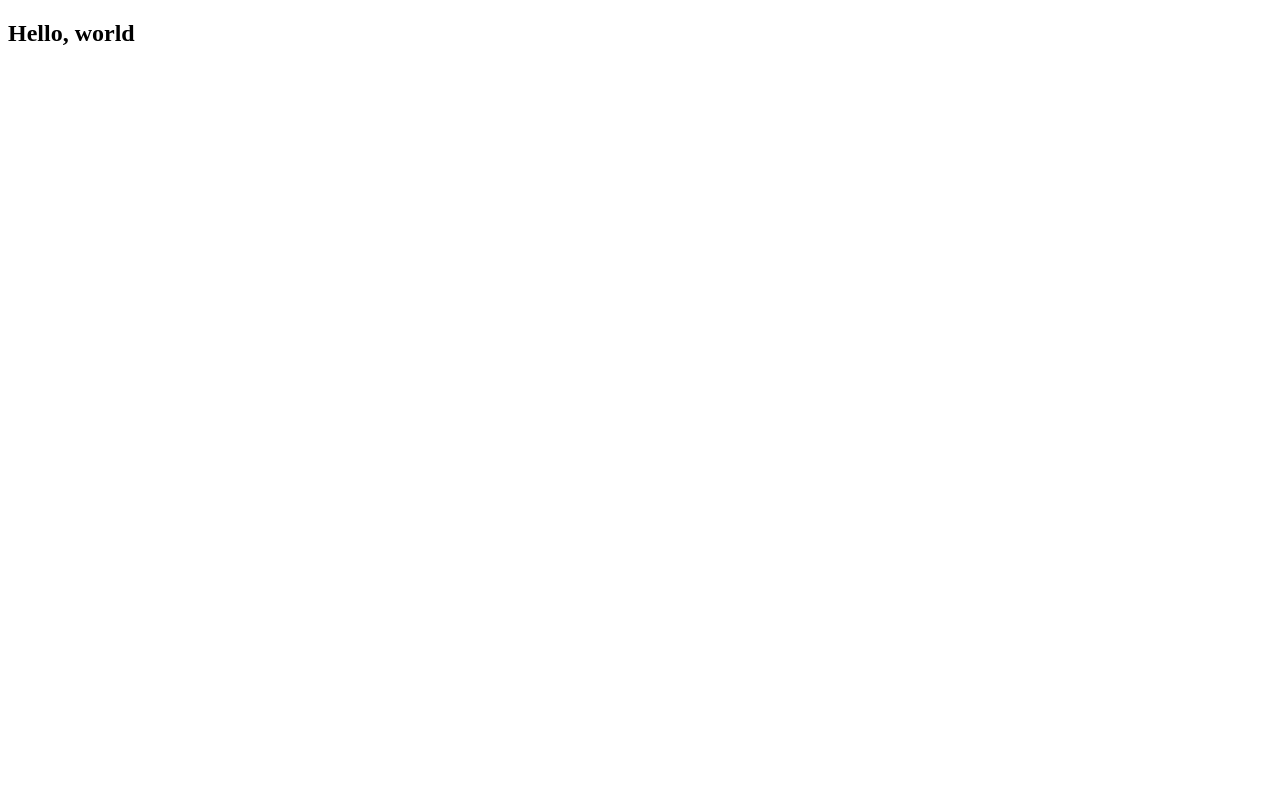
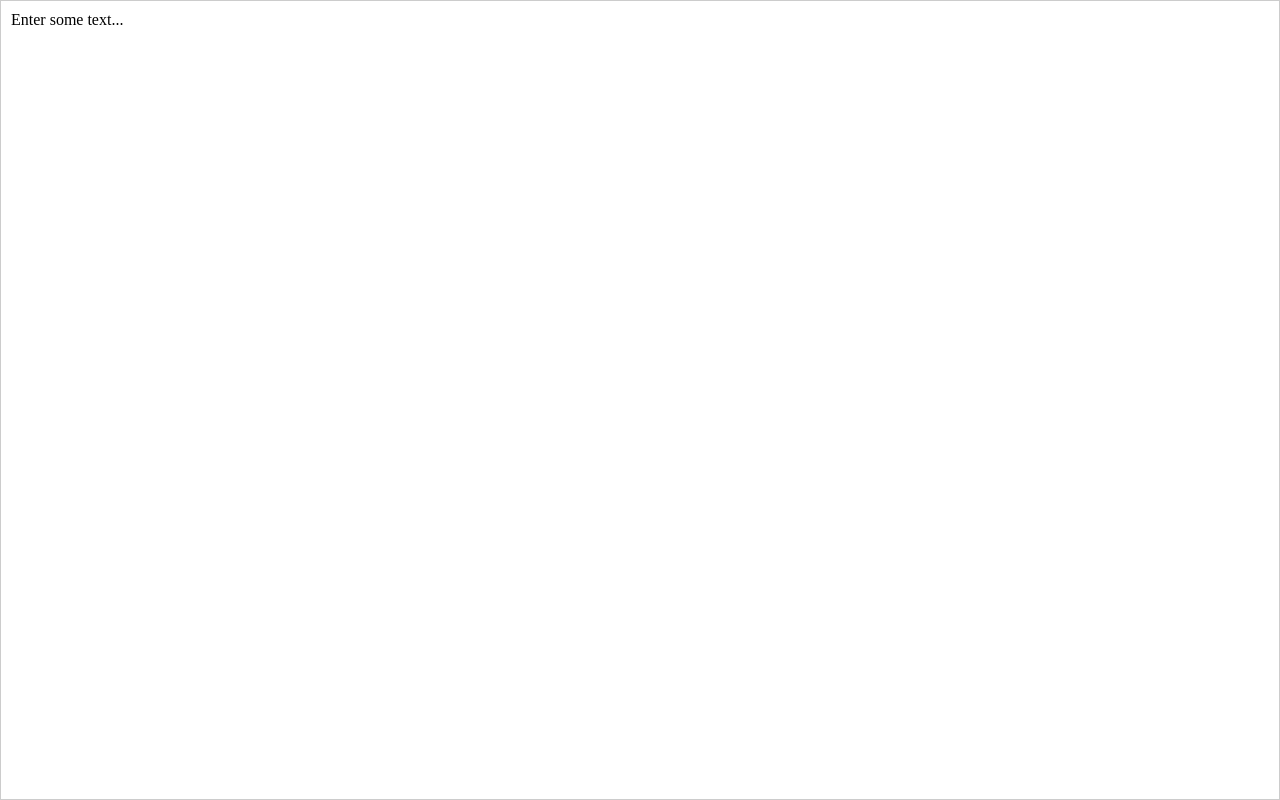
Before and after one commit to freeneth/Markdown, a React app: page / in a window 1280 px wide. Built offline with nearby package versions, Linux system fonts and the light colour scheme.

Commit message:
add plain text Editor

```diff
--- a/src/component/CommonmarkEditor.jsx
+++ b/src/component/CommonmarkEditor.jsx
@@ -1,5 +1,6 @@
 /* eslint-disable no-unused-vars */
 import React from 'react'
+import PlainTextEditor from './PlainTextEditor.jsx'
 /* eslint-enable */
 
 export default class CommonmarkEditor extends React.Component {
@@ -8,6 +9,21 @@ export default class CommonmarkEditor extends React.Component {
     }
 
     render() {
-        return <h2> Hello, world </h2>
+        const styles = CommonmarkEditor.styles
+        return (<div style={styles.root}>
+            <PlainTextEditor/>
+        </div>)
     }
 }
+
+CommonmarkEditor.styles = {
+    root: {
+        position: 'absolute',
+        display: 'flex',
+        flexFlow: 'row nowarp',
+        top: 0,
+        bottom: 0,
+        left: 0,
+        right: 0,
+    },
+}
--- /dev/null
+++ b/src/component/PlainTextEditor.jsx
@@ -0,0 +1,52 @@
+/* eslint-disable no-unused-vars */
+import React from 'react'
+import { Editor} from 'draft-js'
+/* eslint-enable */
+import { EditorState } from 'draft-js'
+
+export default class PlainTextEditor extends React.Component {
+    constructor(props) {
+        super(props)
+        this.state = {
+            editorState: EditorState.createEmpty(),
+        }
+    }
+
+    onChange(editorState) {
+        console.log(editorState.toJS())
+        this.setState({editorState})
+    }
+
+    setDomEditorRef(ref) {
+        this.domEditor = ref
+    }
+
+    componentDidMount() {
+        this.domEditor.focus()
+    }
+
+    render() {
+        const styles = PlainTextEditor.styles
+        return (
+            <div style={styles.editor} onClick={this.focus}>
+                <Editor
+                    editorState={this.state.editorState}
+                    onChange={this.onChange.bind(this)}
+                    placeholder="Enter some text..."
+                    ref={this.setDomEditorRef.bind(this)}
+                />
+            </div>
+        )
+
+    }
+}
+
+PlainTextEditor.styles = {
+    editor: {
+        flexGrow: 1,
+        border: '1px solid #ccc',
+        cursor: 'text',
+        minHeight: 80,
+        padding: 10,
+    },
+}
```
